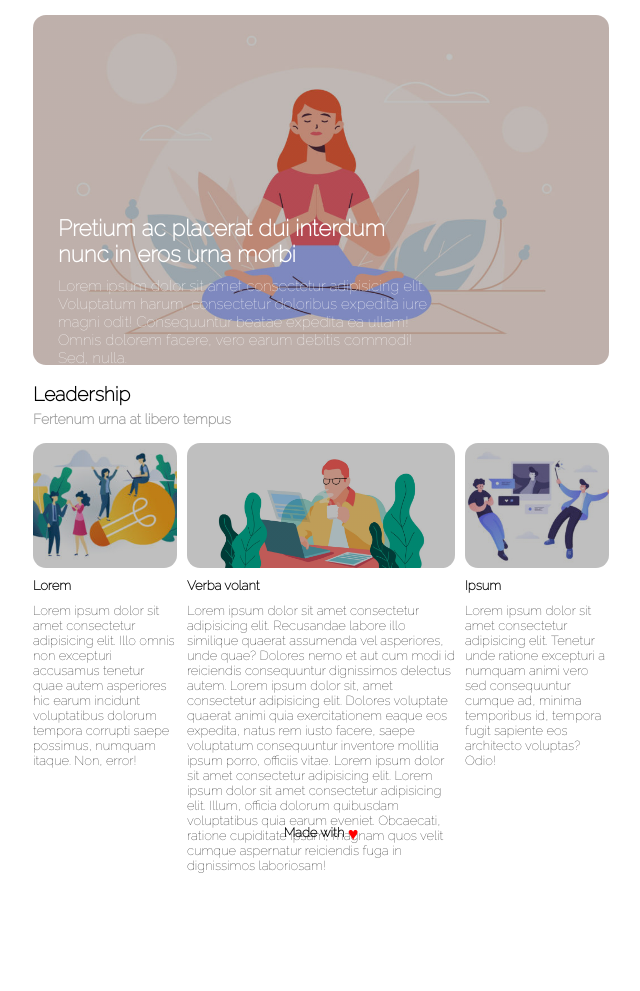
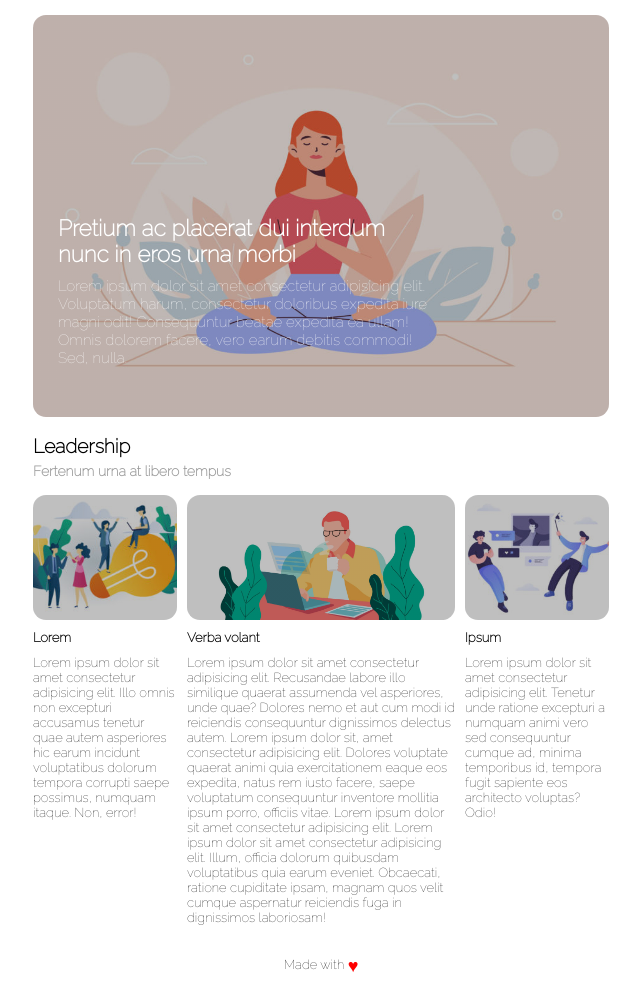
Before and after one commit to Furentsu/htmlcss-wp, a plain HTML site: page index.html in a window 1280 px wide. Shown: the part 108-1099 px from the top of the page, without its empty margins (319-959 px from the left). Before the commit the page ends 981 px from the top, so only its background shows below. Drawn offline with Linux system fonts and the light colour scheme.

Commit message:
Fixed all heights

```diff
--- a/css/style.css
+++ b/css/style.css
@@ -31,7 +31,6 @@ header {
 
 .logo img {
     width: 100%;
-    height: 100%;
 }
 
 .navbar {
@@ -54,7 +53,6 @@ padding: 25px 0 0;
     /* Jumbotron */
 
 .jumbotron {
-    height: 100%;
     background-image: linear-gradient(rgba(0,0,0,0.25), rgba(0,0,0,0.25)), url("../img/banner.jpg");
     background-size: cover;
     background-position: center;
@@ -64,7 +62,6 @@ padding: 25px 0 0;
 
 .jumbotron-text {
     width: 70%;
-    height: 350px;
     padding: 200px 0 50px 25px;
     font-size: 15px;
     color: white;
@@ -95,7 +92,6 @@ padding: 25px 0 0;
 
 .box {
     float: left;
-    height: 350px;
 }
 
 .clearfix::after {
@@ -148,7 +144,6 @@ padding: 25px 0 0;
 .lastline {
     text-align: center;
     line-height: 50px;
-    font-weight: bold;
 }
 
 .lastline > span {
```
Also changed, not shown: index.html (+0 -1 lines).
